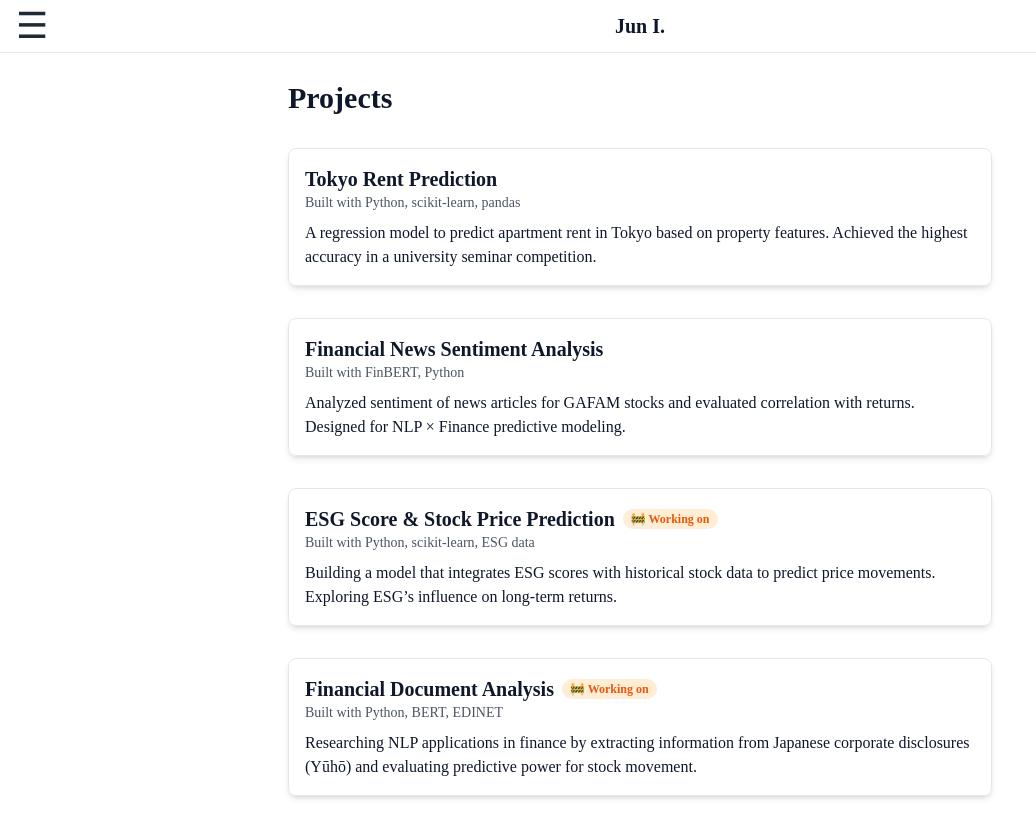
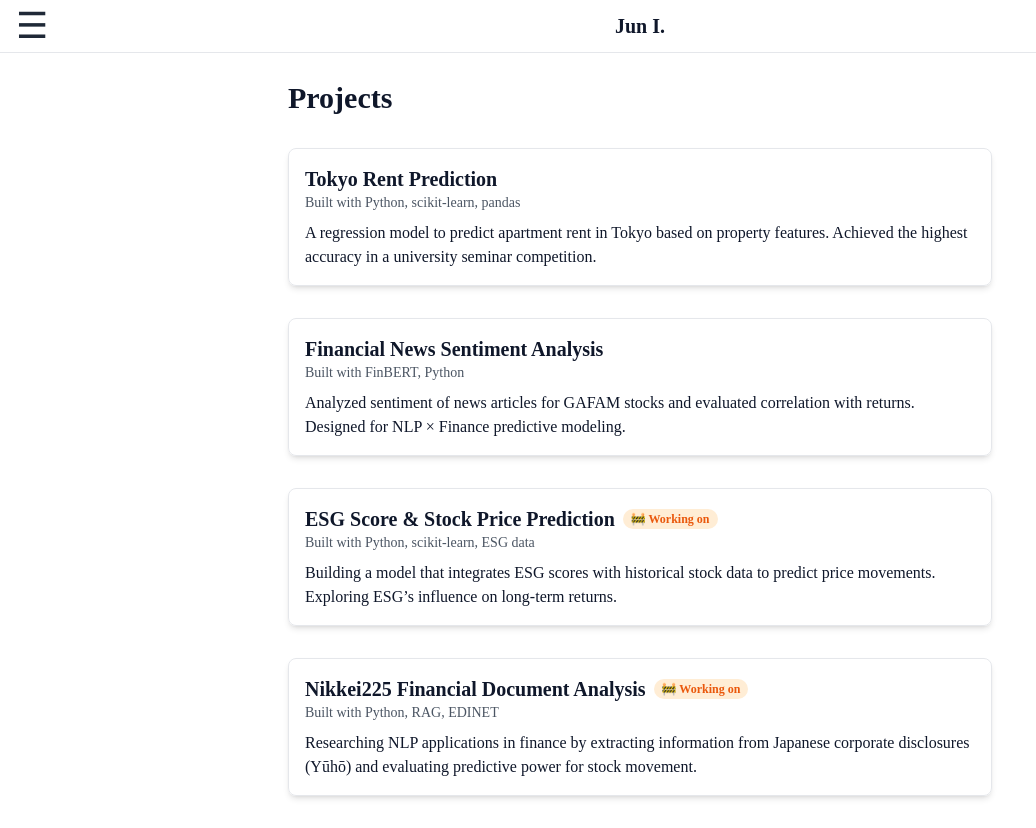
Before and after one commit to Junxzi/my-portfolio, a Next.js app: page /en/projects in a window 1280 px wide. Shown: the whole page, without its empty margins (0-1036 px from the left). Built offline with nearby package versions, Linux system fonts and the light colour scheme.

Commit message:
Change Project content

```diff
--- a/src/app/en/projects/page.tsx
+++ b/src/app/en/projects/page.tsx
@@ -26,9 +26,9 @@ export default function Projects() {
         'Building a model that integrates ESG scores with historical stock data to predict price movements. Exploring ESG’s influence on long-term returns.',
     },
     {
-      title: 'Financial Document Analysis',
+      title: 'Nikkei225 Financial Document Analysis',
       inProgress: true,
-      stack: 'Python, BERT, EDINET',
+      stack: 'Python, RAG, EDINET',
       description:
         'Researching NLP applications in finance by extracting information from Japanese corporate disclosures (Yūhō) and evaluating predictive power for stock movement.',
     },
```
